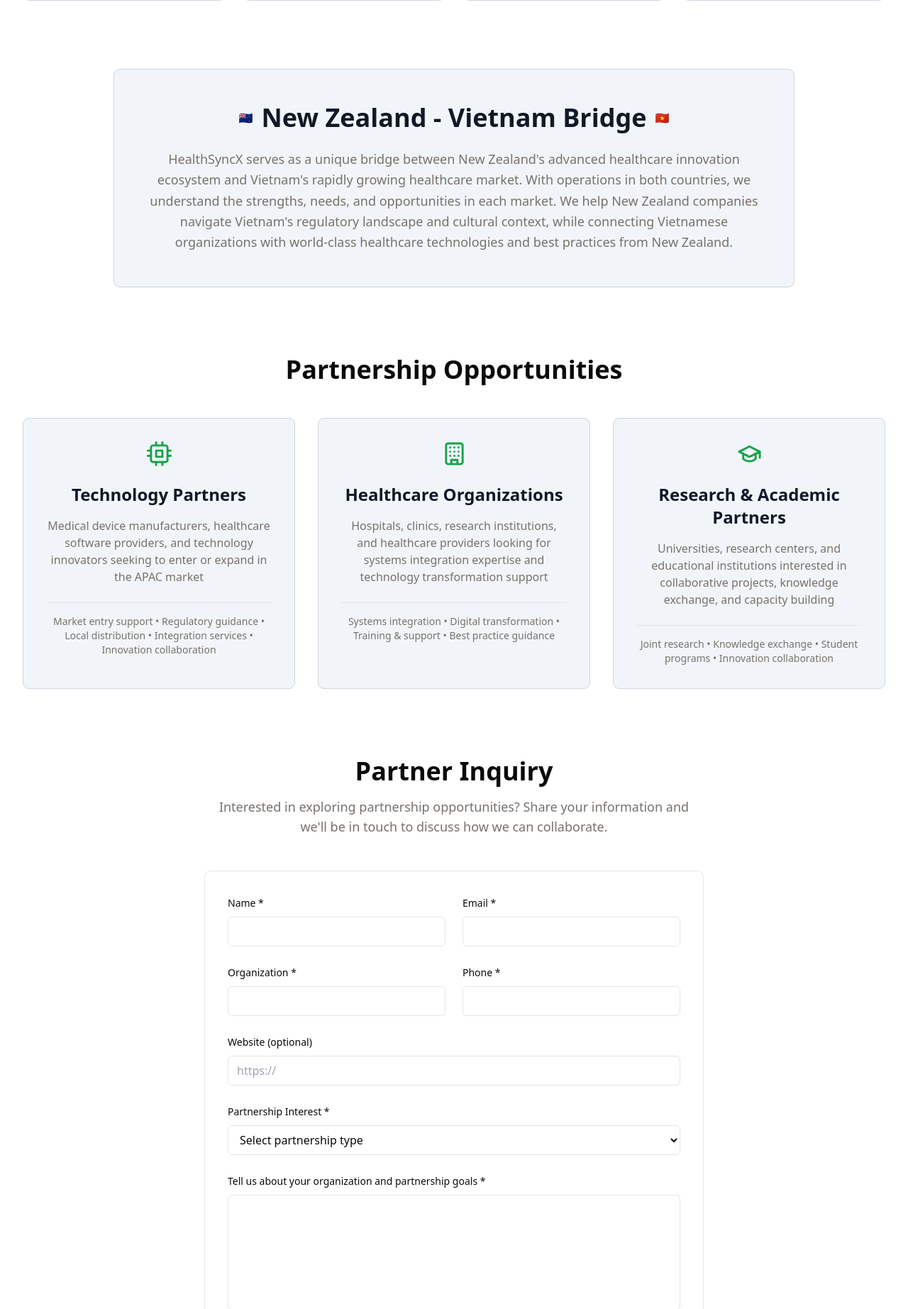
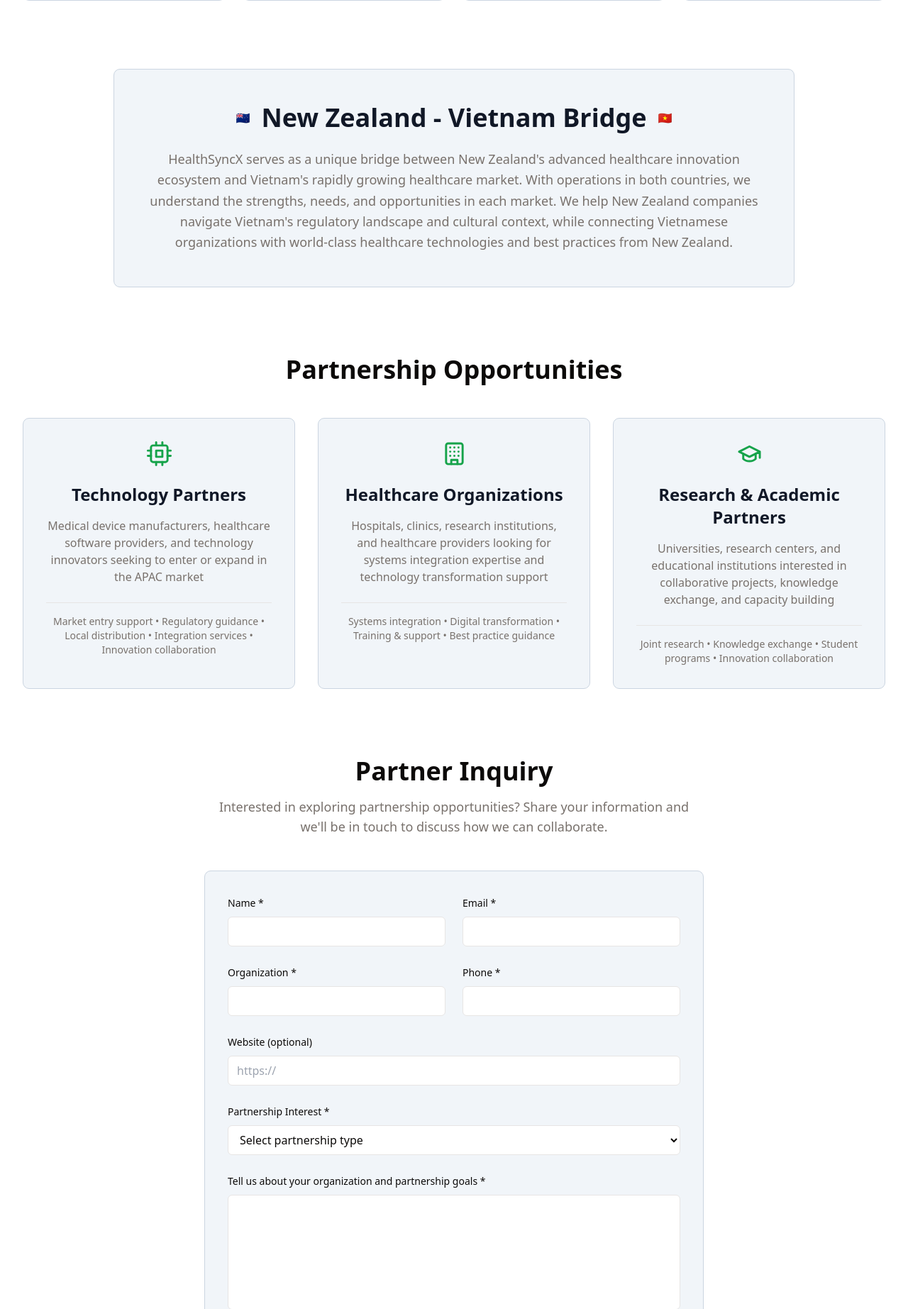
Before and after one commit to dangpleo-ctrl/HealthSyncXWebsiteStatic, a PHP site: page /en/collaboration.php in a window 1280 px wide. Shown: the part 1225-3070 px from the top of the page at 71% size. Run offline with PHP 8.4, Linux system fonts and the light colour scheme; some libraries are stand-ins or nearby versions.

Commit message:
Improve website appearance and user experience with visual adjustments and consistent styling
Adjusted flag icon sizes and colors on the collaboration page, updated language selection link styles on the landing page, and standardized card background colors for a more cohesive user interface across the website.

Replit-Commit-Author: Agent
Replit-Commit-Session-Id: 98a9177d-b65a-4b22-9de2-1099070b0318
Replit-Commit-Checkpoint-Type: intermediate_checkpoint
Replit-Commit-Event-Id: d9bff36e-1b8a-468a-961c-8adc2d26672f

```diff
--- a/en/collaboration.php
+++ b/en/collaboration.php
@@ -96,12 +96,12 @@ include '../includes/header-en.php';
 <section class="py-12 bg-card">
     <div class="max-w-5xl mx-auto px-4 sm:px-6 lg:px-8">
         <div class="bg-slate-100 dark:bg-gray-900 border border-slate-300 dark:border-gray-700 rounded-lg p-8 md:p-12 hover:shadow-lg dark:hover:shadow-xl dark:hover:shadow-white/10 transition-shadow">
-            <div class="flex items-center justify-center gap-3 mb-6">
-                <span class="text-7xl">🇳🇿</span>
+            <div class="flex items-center justify-center gap-4 mb-6">
+                <span class="text-9xl">🇳🇿</span>
                 <h2 class="text-3xl md:text-4xl font-bold text-gray-900 dark:text-white text-center">
                     New Zealand - Vietnam Bridge
                 </h2>
-                <span class="text-7xl">🇻🇳</span>
+                <span class="text-9xl">🇻🇳</span>
             </div>
             <p class="text-lg text-muted-foreground dark:text-gray-300 leading-relaxed text-center">
                 HealthSyncX serves as a unique bridge between New Zealand's advanced healthcare innovation ecosystem and Vietnam's rapidly growing healthcare market. With operations in both countries, we understand the strengths, needs, and opportunities in each market. We help New Zealand companies navigate Vietnam's regulatory landscape and cultural context, while connecting Vietnamese organizations with world-class healthcare technologies and best practices from New Zealand.
@@ -187,7 +187,7 @@ include '../includes/header-en.php';
             </p>
         </div>
 
-        <div class="bg-background border border-card-border rounded-lg p-8 hover:shadow-lg dark:hover:shadow-xl dark:hover:shadow-white/10 transition-shadow">
+        <div class="bg-slate-100 dark:bg-gray-900 border border-slate-300 dark:border-gray-700 rounded-lg p-8 hover:shadow-lg dark:hover:shadow-xl dark:hover:shadow-white/10 transition-shadow">
             <form id="collaboration-form" data-lang="en" class="space-y-6">
                 <div class="grid grid-cols-1 md:grid-cols-2 gap-6">
                     <div class="space-y-2">
--- a/vi/collaboration.php
+++ b/vi/collaboration.php
@@ -96,12 +96,12 @@ include '../includes/header-vi.php';
 <section class="py-12 bg-card">
     <div class="max-w-5xl mx-auto px-4 sm:px-6 lg:px-8">
         <div class="bg-slate-100 dark:bg-gray-900 border border-slate-300 dark:border-gray-700 rounded-lg p-8 md:p-12 hover:shadow-lg dark:hover:shadow-xl dark:hover:shadow-white/10 transition-shadow">
-            <div class="flex items-center justify-center gap-3 mb-6">
-                <span class="text-7xl">🇳🇿</span>
+            <div class="flex items-center justify-center gap-4 mb-6">
+                <span class="text-9xl">🇳🇿</span>
                 <h2 class="text-3xl md:text-4xl font-bold text-gray-900 dark:text-white text-center">
                     Cầu nối Công nghệ New Zealand-Việt Nam
                 </h2>
-                <span class="text-7xl">🇻🇳</span>
+                <span class="text-9xl">🇻🇳</span>
             </div>
             <p class="text-lg text-muted-foreground dark:text-gray-300 leading-relaxed text-center">
                 Chúng tôi tạo điều kiện hợp tác giữa các nhà cung cấp công nghệ đổi mới ở New Zealand và thị trường y tế đang phát triển ở Việt Nam. Sự hiện diện kép của chúng tôi cho phép hợp tác hiệu quả, chuyển giao kiến thức và tiếp cận thị trường cho các đối tác ở cả hai phía.
```
Also changed, not shown: index.html (+4 -4 lines).
